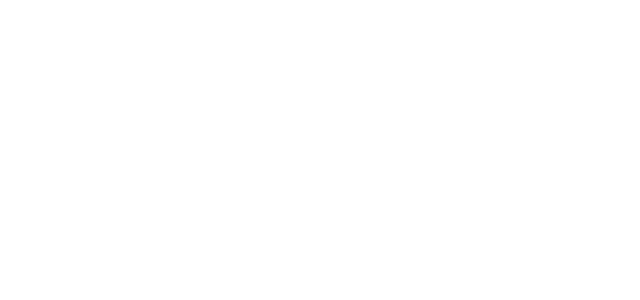
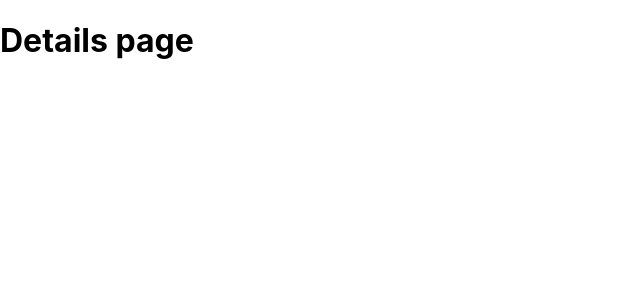
Before and after one commit to tryber/sd-03-block15-project-frontend-online-store-07, a React (Create React App) app: page /details in a window 1280 px wide. Shown: the top 300 px of the page, without its empty margins (0-640 px from the left). Built offline with nearby package versions, Linux system fonts and the light colour scheme.

Commit message:
conflicts and email input

```diff
--- a/src/App.js
+++ b/src/App.js
@@ -2,6 +2,7 @@ import React from 'react';
 import { BrowserRouter, Switch, Route } from 'react-router-dom';
 import Home from './pages/Home';
 import Cart from './pages/Cart';
+import Details from './pages/Details';
 import Checkout from './pages/Checkout';
 
 function App() {
@@ -12,6 +13,7 @@ function App() {
           <Route exact path="/" component={Home} />
           <Route exact path="/cart" component={Cart} />
           <Route exact path="/checkout" component={Checkout} />
+          <Route exact path="/details" component={Details} />
         </Switch>
       </BrowserRouter>
     </div>
--- a/src/components/CheckoutForm.jsx
+++ b/src/components/CheckoutForm.jsx
@@ -64,7 +64,7 @@ class CheckoutForm extends Component {
         </label>
         <label htmlFor="email">
           Email
-          <input type="text" required data-testid="checkout-email" id="email" value={email} onChange={(e) => this.handleChange(e, 'email')} />
+          <input type="email" required data-testid="checkout-email" id="email" value={email} onChange={(e) => this.handleChange(e, 'email')} />
         </label>
         <label htmlFor="cpf">
           CPF
--- /dev/null
+++ b/src/pages/Details.js
@@ -0,0 +1,9 @@
+import React, { Component } from 'react';
+
+export class Details extends Component {
+  render() {
+    return <h1>Details page</h1>;
+  }
+}
+
+export default Details;
```
